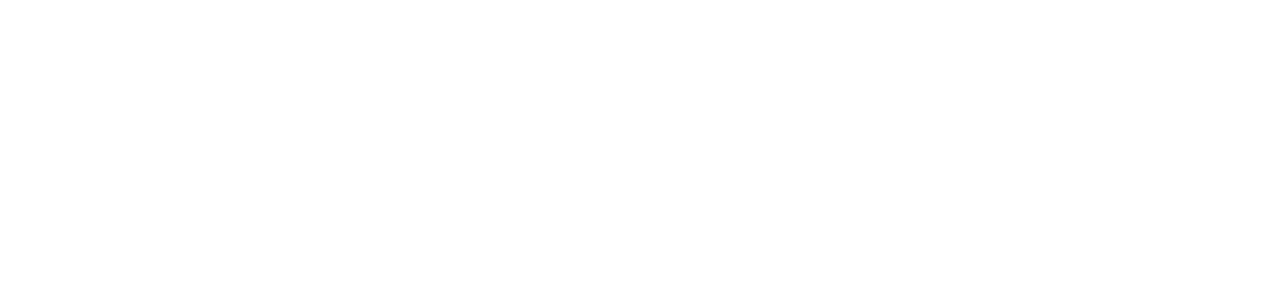
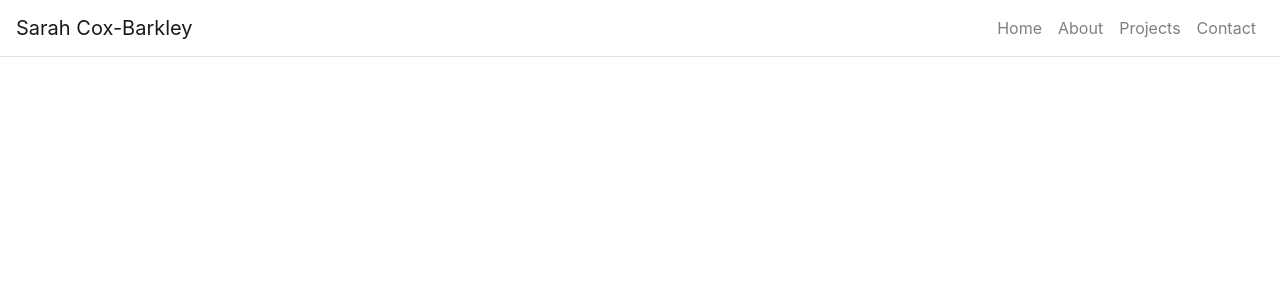
Before and after one commit to sarahlcox/sarah-cox-barkley-portfolio, a React (Create React App) app in the folder client/: page / in a window 1280 px wide. Shown: the top 300 px of the page. Built offline with nearby package versions, Linux system fonts and the light colour scheme.

Commit message:
got nav working

```diff
--- a/client/src/App.js
+++ b/client/src/App.js
@@ -1,6 +1,10 @@
 import React from 'react';
-import { BrowserRouter as  Router, Route, Link } from 'react-router-dom';
+import {BrowserRouter as Router, Route, Link } from 'react-router-dom';
+import Container from 'react-bootstrap/Container';
+import Navbar from 'react-bootstrap/Navbar';
+import Nav from 'react-bootstrap/Nav';
 import './App.css';
+
 
 class App extends React.Component {
 
@@ -33,7 +37,23 @@ class App extends React.Component {
   render() {
     return (
       <Router>
+        <Container className="p-0" fluid={true}>
 
+          <Navbar className="border-bottom" bg="transparent" expand="lg">
+            <Navbar.Brand>Sarah Cox-Barkley</Navbar.Brand>
+
+            <Navbar.Toggle className="border-0" aria-controls="navbar-toggle" />
+            <Navbar.Collapse id="navbar-toggle">
+              <Nav className="ml-auto">
+                <Link className="nav-link" to="/">Home</Link>
+                <Link className="nav-link" to="/about">About</Link>
+                <Link className="nav-link" to="/projects">Projects</Link>
+                <Link className="nav-link" to="/contact">Contact</Link>
+              </Nav>
+            </Navbar.Collapse>
+          </Navbar>
+
+        </Container>
       </Router>
     );
   }
--- a/client/src/index.js
+++ b/client/src/index.js
@@ -3,6 +3,8 @@ import ReactDOM from 'react-dom';
 import './index.css';
 import App from './App';
 import reportWebVitals from './reportWebVitals';
+import 'bootstrap/dist/css/bootstrap.min.css';
+
 
 ReactDOM.render(
   <React.StrictMode>
--- a/package.json
+++ b/package.json
@@ -24,6 +24,7 @@
     "express": "^4.16.3",
     "if-env": "^1.0.4",
     "react-bootstrap": "^1.4.0",
-    "react-router-dom": "^5.2.0"
+    "react-router-dom": "^5.2.0",
+    "uninstall": "0.0.0"
   }
 }
```
Also changed, not shown: client/src/components/navbar.js (deleted), 2 other files (tests, documents, lock files or other folders).
